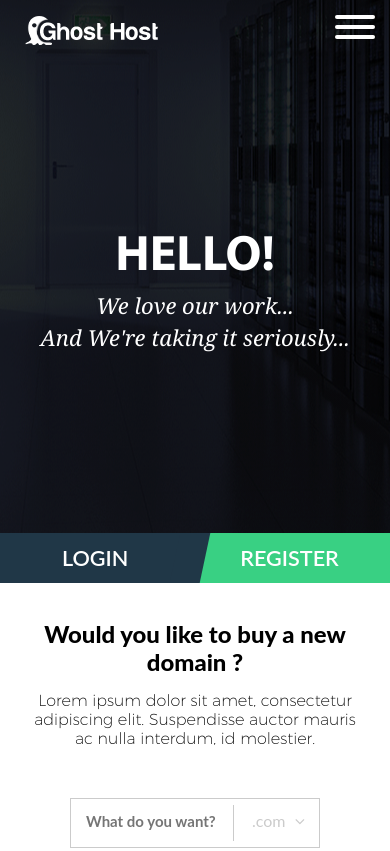
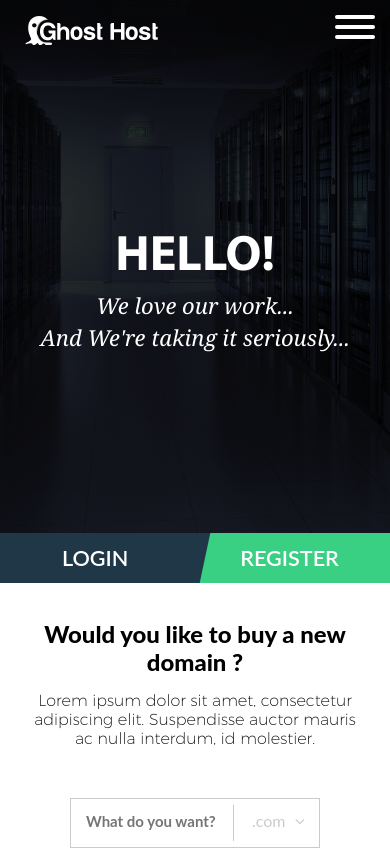
Before and after one commit to dimadk24/ghost-host, a website: page src/index.html in a window 390 px wide. Shown: the top 851 px of the page. Drawn offline with Linux system fonts and the light colour scheme; a web font is replaced by a local one.

Commit message:
chore(responsiveness): optimizations for large displays

```diff
--- a/src/index.html
+++ b/src/index.html
@@ -12,7 +12,6 @@
 </head>
 
 <body>
-    <div class="container">
     <header>
         <div class="top">
             <div class="logo">
@@ -323,8 +322,8 @@
                         title="Johny Doe in Facebook">
                         <i class="fa fa-facebook" aria-hidden="true"></i>
                     </a>
-                        <a href="https://twitter.com/johndoe" target="_blank"
-                            rel="noopener noreferrer" title="Johny Doe in Twitter">
+                    <a href="https://twitter.com/johndoe" target="_blank" rel="noopener noreferrer"
+                        title="Johny Doe in Twitter">
                         <i class="fa fa-twitter" aria-hidden="true"></i>
                     </a>
                     <a href="https://johndoe.com" target="_blank" rel="noopener noreferrer"
@@ -344,8 +343,8 @@
                         title="John Doe in Facebook">
                         <i class="fa fa-facebook" aria-hidden="true"></i>
                     </a>
-                        <a href="https://twitter.com/johndoe" target="_blank"
-                            rel="noopener noreferrer" title="John Doe in Twitter">
+                    <a href="https://twitter.com/johndoe" target="_blank" rel="noopener noreferrer"
+                        title="John Doe in Twitter">
                         <i class="fa fa-twitter" aria-hidden="true"></i>
                     </a>
                     <a href="https://johndoe.com" target="_blank" rel="noopener noreferrer"
@@ -365,15 +364,14 @@
                         title="Johnathan Doe in Facebook">
                         <i class="fa fa-facebook" aria-hidden="true"></i>
                     </a>
-                        <a href="https://twitter.com/johndoe" target="_blank"
-                            rel="noopener noreferrer" title="Johnathan Doe in Twitter">
+                    <a href="https://twitter.com/johndoe" target="_blank" rel="noopener noreferrer"
+                        title="Johnathan Doe in Twitter">
                         <i class="fa fa-twitter" aria-hidden="true"></i>
                     </a>
                     <a href="https://johndoe.com" target="_blank" rel="noopener noreferrer"
                         title="Johnathan's Doe Website">
                         <i class="fa fa-link" aria-hidden="true"></i>
                     </a>
-                    </div>
                 </div>
             </div>
         </div>
--- a/src/style.css
+++ b/src/style.css
@@ -83,12 +83,6 @@ header *,
     color: white;
 }
 
-.container {
-    max-width: 1920px;
-    width: 100%;
-    margin: 0 auto;
-}
-
 header {
     background-image: linear-gradient(
             to right,
@@ -98,6 +92,7 @@ header {
         url("images/Header BG.png");
     background-repeat: no-repeat;
     background-position: center;
+    background-size: cover;
     height: 961px;
 }
 
@@ -425,6 +420,8 @@ span.www {
     margin-bottom: 85px;
     background: url("images/Packages Photo.png");
     background-repeat: no-repeat;
+    background-size: contain;
+    background-position-x: center;
 }
 
 .packages__inner {
@@ -736,6 +733,10 @@ span.www {
     .about {
         padding-top: 70px;
     }
+
+    .packages {
+        background-size: auto;
+    }
 }
 
 @media screen and (min-width: 824px) and (max-width: 1074px) {
```
Lines whose indentation alone changed are shown as unchanged.
